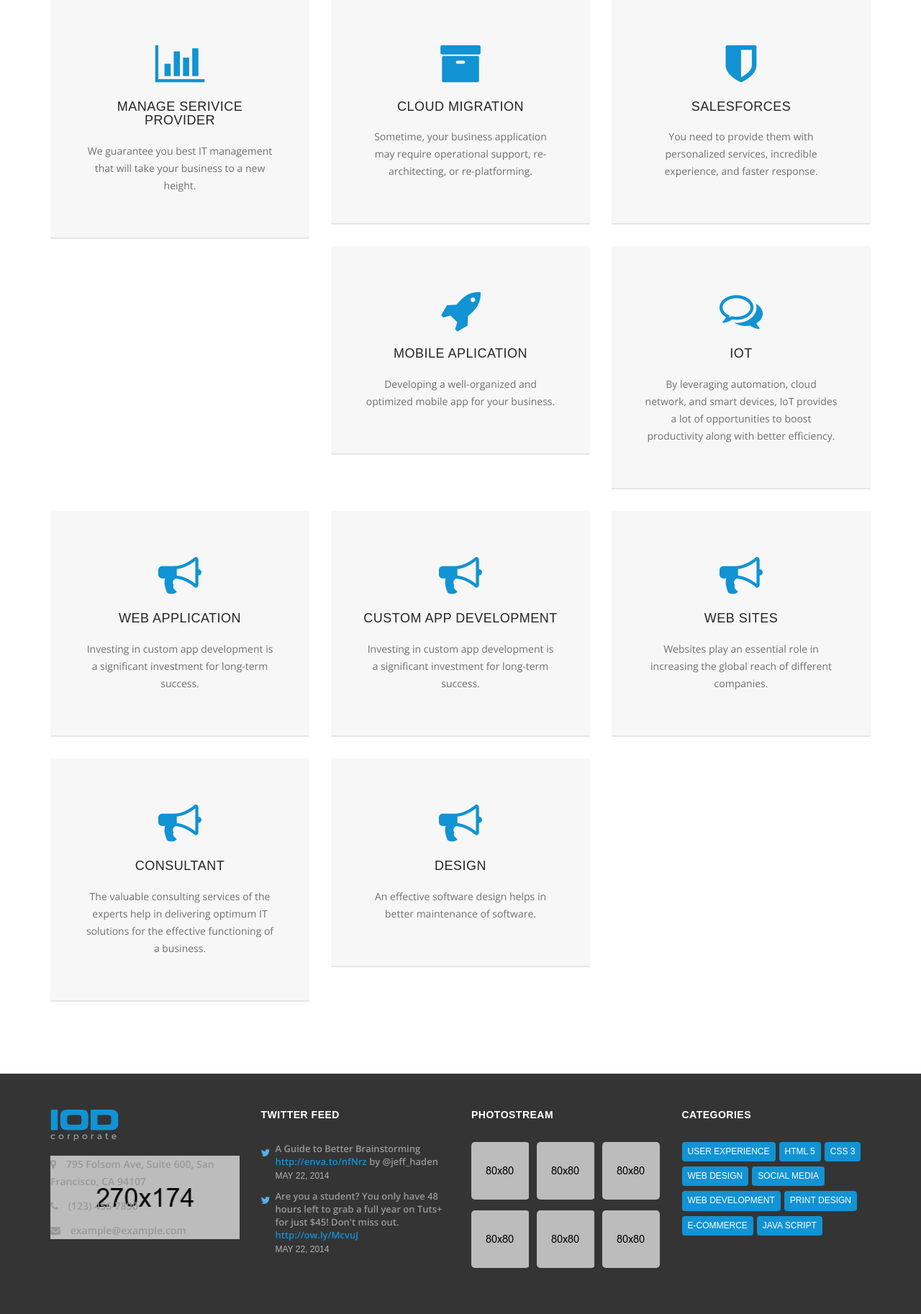
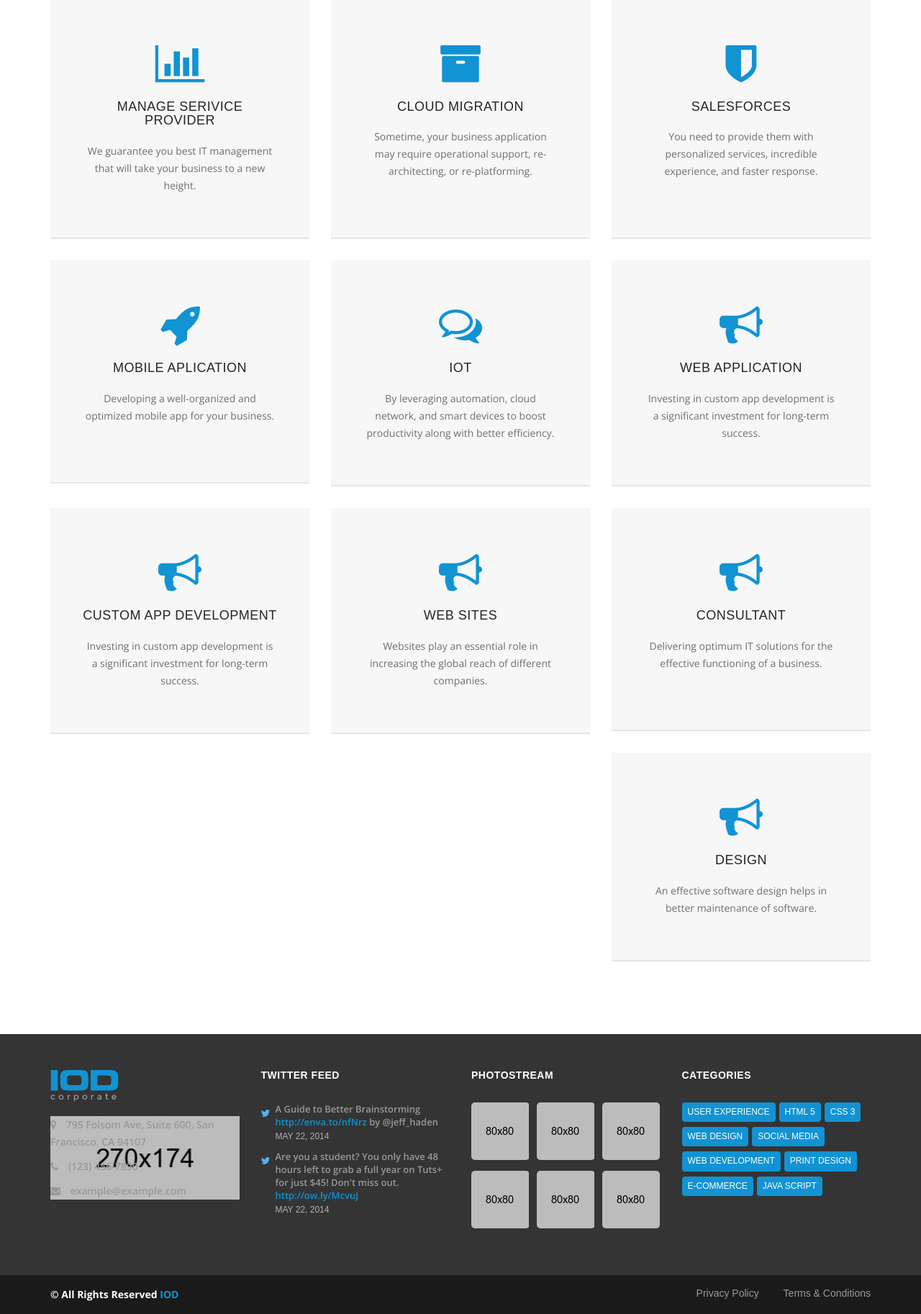
Before and after one commit to Arockiamary/ev2, a PHP site: page /manage-service-provider.php in a window 1280 px wide. Shown: the part 736-2562 px from the top of the page at 72% size. Run offline with PHP 8.4, Linux system fonts and the light colour scheme.

Commit message:
services changed

```diff
--- a/manage-service-provider.php
+++ b/manage-service-provider.php
@@ -94,7 +94,7 @@
             <li class="col-md-4" data-content="#colio_c2">
               <article class="thumb"><a class="button colio-link" href="#"> <i class="fa fa-archive"></i>
                 <h5>Cloud Migration</h5>
-                <p>Sometime, your business application may require operational support, re-architecting, or re-platforming.</p>
+                <p>Sometime, your business application may require operational support, re-architecting, or re-platforming.</p><br>
                 </a> </article>
             </li>
 
@@ -102,7 +102,7 @@
             <li class="col-md-4" data-content="#colio_c3">
               <article class="thumb"><a class="button colio-link" href="#"> <i class="fa fa-shield"></i>
                 <h5>Salesforces</h5>
-                <p>You need to provide them with personalized services, incredible experience, and faster response.</p>
+                <p>You need to provide them with personalized services, incredible experience, and faster response.</p><br>
                 </a> </article>
             </li>
 
@@ -110,7 +110,7 @@
             <li class="col-md-4" data-content="#colio_c4">
               <article class="thumb"><a class="button colio-link" href="#"> <i class="fa fa-rocket"></i>
                 <h5>Mobile Aplication</h5>
-                <p>Developing a well-organized and optimized mobile app for your business.</p>
+                <p>Developing a well-organized and optimized mobile app for your business.</p><br>
                 </a> </article>
             </li>
 
@@ -118,7 +118,7 @@
             <li class="col-md-4" data-content="#colio_c5">
               <article class="thumb"><a class="button colio-link" href="#"> <i class="fa fa-comments-o"></i>
                 <h5>IoT</h5>
-                <p>By leveraging automation, cloud network, and smart devices, IoT provides a lot of opportunities to boost productivity along with better efficiency.</p>
+                <p>By leveraging automation, cloud network, and smart devices to boost productivity along with better efficiency.</p>
                 </a> </article>
             </li>
 
@@ -144,7 +144,7 @@
             <li class="col-md-4" data-content="#colio_c6">
               <article class="thumb"><a class="button colio-link" href="#"> <i class="fa fa-bullhorn"></i>
                 <h5>Consultant</h5>
-                <p>The valuable consulting services of the experts help in delivering optimum IT solutions for the effective functioning of a business.</p>
+                <p>Delivering optimum IT solutions for the effective functioning of a business.</p><br>
                 </a> </article>
             </li>
             <li class="col-md-4" data-content="#colio_c6">
@@ -152,6 +152,12 @@
                 <h5>Design</h5>
                 <p>An effective software design helps in better maintenance of software.</p>
                 </a> </article>
+            </li>
+            <li class="col-md-4" data-content="#colio_c6">
+
+            </li>
+            <li class="col-md-4" data-content="#colio_c6">
+
             </li>
           </ul>
         </div>
@@ -202,7 +208,7 @@
                   <div class="heading text-left margin-bottom-40">
                     <h4>Cloud Migration</h4>
                   </div>
-                  <p> Cloud migration is quite complicated, and it's more than just lift and shift. Sometime, your business application may require operational support, re-architecting, or re-platforming. There can be a lot of reasons. Regardless of the reasons for migrating to the cloud platform, we have solutions for you. At Smart-Tech Enterprise Solution Pty Ltd, we have experts who have completed hundreds of cloud migrations. With us, you can effectively migrate the workload from virtually any source and start enjoying the benefits of the hybrid cloud. The migration process will be quick and error-free.<br><br>
+                  <p style="text-align: justify;">&nbsp;&nbsp;&nbsp;&nbsp;&nbsp;&nbsp;&nbsp;&nbsp; Cloud migration is quite complicated, and it's more than just lift and shift. Sometime, your business application may require operational support, re-architecting, or re-platforming. There can be a lot of reasons. Regardless of the reasons for migrating to the cloud platform, we have solutions for you. At Smart-Tech Enterprise Solution Pty Ltd, we have experts who have completed hundreds of cloud migrations. With us, you can effectively migrate the workload from virtually any source and start enjoying the benefits of the hybrid cloud. The migration process will be quick and error-free.<br><br>
 
                   Wants to enjoy the maximum benefits of the cloud? It’s time to choose our cloud migration service. Our expert can handle, AWS, Azure cloud migration, and the Google Cloud Platform. They have expertise in Office 365, server management, managed SQL, and phone system. Under this, you will enjoy other services like platform migration, data migration, application migration, infrastructure migration, and more.</p>
 
@@ -210,11 +216,11 @@
                   <ul class="bullet_list">
                     <li>Shift to the cloud platform, faster</li>
                   </ul>
-                  <p>Work with us, use our proven blueprints, automation experts, and practical solutions to move to the desired cloud platform quickly without any issues.<br><br></p>
+                  <p style="text-align: justify;">&nbsp;&nbsp;&nbsp;&nbsp;&nbsp;&nbsp;&nbsp;&nbsp;Work with us, use our proven blueprints, automation experts, and practical solutions to move to the desired cloud platform quickly without any issues.<br><br></p>
                   <ul class="bullet_list">
                     <li>Lower risk of migration</li>
                   </ul>
-                  <p>We work with the DevSecOps approach and can move your business to the cloud without affecting your current business operation, along with ensuring governance.<br><br>
+                  <p style="text-align: justify;">&nbsp;&nbsp;&nbsp;&nbsp;&nbsp;&nbsp;&nbsp;&nbsp;>We work with the DevSecOps approach and can move your business to the cloud without affecting your current business operation, along with ensuring governance.<br><br>
 
 
                   We can help you in maximizing your cloud investment and create a robust IT environment through the integration of new technologies.<br></p>
--- a/service.php
+++ b/service.php
@@ -289,7 +289,6 @@
           </div>
         </div>
       </div>
-    </section>
   </div>
 
    <!-- Security Tab Open -->
@@ -324,7 +323,6 @@
           </div>
         </div>
       </div>
-    </section>
   </div>
 
    <!-- Security Tab Open -->
@@ -360,7 +358,6 @@
           </div>
         </div>
       </div>
-    </section>
   </div>
 
    <!-- Security Tab Open -->
@@ -386,7 +383,6 @@
           </div>
         </div>
       </div>
-    </section>
   </div>
 
    <!-- Security Tab Open -->
```
